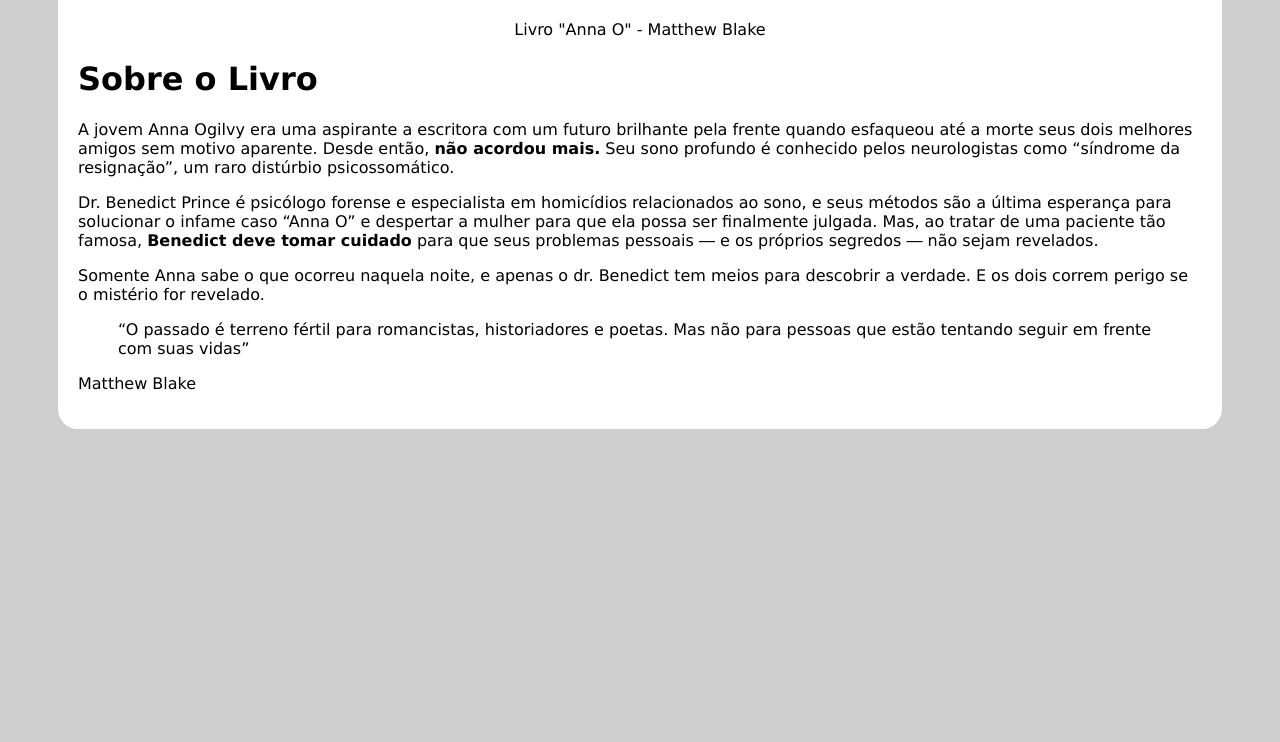
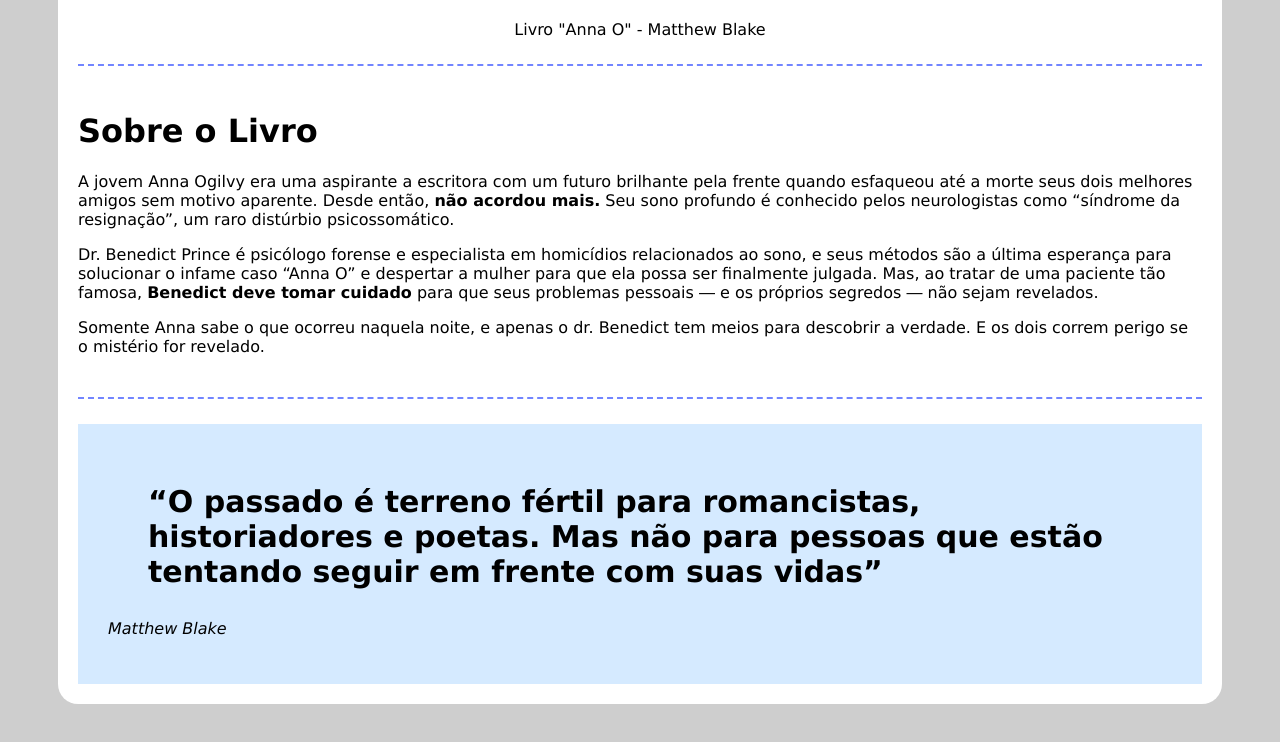
Before and after one commit to valtamachunas/Frontend, a plain HTML site: page Projeto_Livro/index.html in a window 1280 px wide. Shown: the part 896-1638 px from the top of the page. Before the commit the page ends 1375 px from the top, so only its background shows below. Drawn offline with Linux system fonts and the light colour scheme.

Commit message:
Encerrando HMTL e CSS

```diff
--- a/Projeto_Livro/css/styles.css
+++ b/Projeto_Livro/css/styles.css
@@ -4,7 +4,7 @@ body {
 }
 
 html {
-    font-family: Verdana, Geneva, Tahoma, sans-serif
+    font-family: 'Lucida Sans', 'Lucida Sans Regular', 'Lucida Grande', 'Lucida Sans Unicode', Geneva, Verdana, sans-serif
 }
 
 .bold {
@@ -42,3 +42,24 @@ html {
 .img-central {
     text-align: center;
 }
+
+.principal-text {
+    padding: 25px 0;
+    margin: 25px 0;
+    border-top: 2px dashed rgb(114, 133, 255);
+    border-bottom: 2px dashed rgb(114, 133, 255);
+}
+
+.quotes-container {
+    background-color: rgb(213, 234, 255);
+    padding: 30px;
+}
+
+.quotes-container blockquote {
+    font-size: 30px;
+    font-weight: bold;
+}
+
+.quotes-container p {
+    font-style: italic;
+}
--- a/Projeto_Livro/index.html
+++ b/Projeto_Livro/index.html
@@ -41,13 +41,14 @@
             <p>Somente Anna sabe o que ocorreu naquela noite, e apenas o dr. Benedict tem meios para descobrir a
                 verdade. E
                 os dois correm perigo se o mistério for revelado.</p>
+        </div>
 
-            <!--Quotes container -->
-            <div class="quotes-container">
-                <blockquote>“O passado é terreno fértil para romancistas, historiadores e poetas. Mas não para pessoas
-                    que estão tentando seguir em frente com suas vidas”</blockquote>
-                <p>Matthew Blake</p>
-            </div>
+        <!--Quotes container -->
+        <div class="quotes-container">
+            <blockquote>“O passado é terreno fértil para romancistas, historiadores e poetas. Mas não para pessoas
+                que estão tentando seguir em frente com suas vidas”</blockquote>
+            <p>Matthew Blake</p>
+
 
         </div>
     </div>
```
